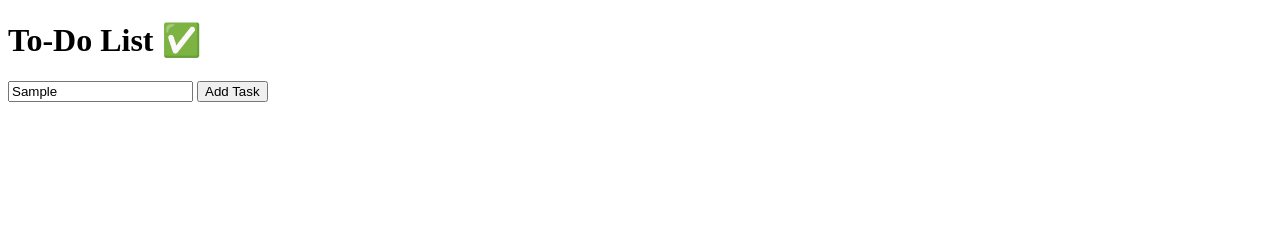
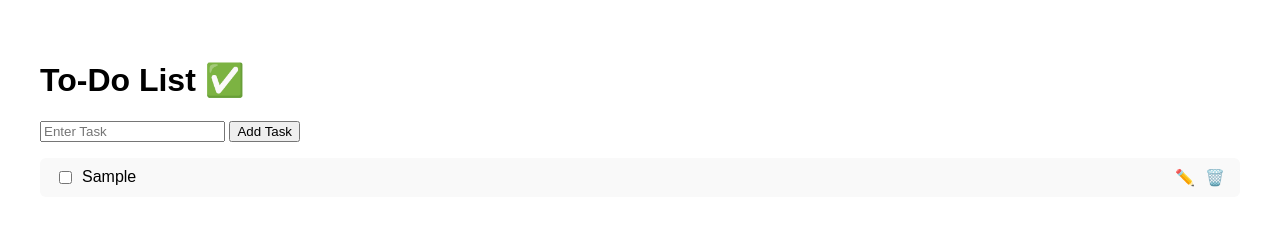
Before and after one commit to dnbg23/KWEB-FE-HW-TODO, a plain HTML site: page todo-hw/index.html in a window 1280 px wide. Both pictures are taken after typing "Sample" into the empty fields and a click on the button "Add Task". Drawn offline with Linux system fonts and the light colour scheme.

Commit message:
edit and delete

```diff
--- a/todo-hw/index.html
+++ b/todo-hw/index.html
@@ -4,7 +4,7 @@
     <meta charset="UTF-8" />
     <title>To-do App</title>
   </head>
-  <body>
+  <body style="font-family: sans-serif; padding: 2rem">
     <h1>To-Do List ✅</h1>
     <input type="text" id="todo-input" placeholder="Enter Task" />
     <button id="add-btn">Add Task</button>
--- a/todo-hw/main.js
+++ b/todo-hw/main.js
@@ -1,7 +1,8 @@
 const input = document.getElementById('todo-input');
 const list = document.getElementById('todo-list');
+const addBtn = document.getElementById('add-btn');
 
-//add on enter
+// Add with Enter
 input.addEventListener('keydown', function (e) {
   if (e.key === 'Enter' && input.value.trim()) {
     addTodo(input.value.trim());
@@ -9,54 +10,75 @@ input.addEventListener('keydown', function (e) {
   }
 });
 
-//add on button click
-addBtn.addEventListener('click', function(){
-    if (input.value.trim()) {
-        addTodo(input.value.trim());
-        input.value = '';
-    }
+// add with Button
+addBtn.addEventListener('click', function () {
+  if (input.value.trim()) {
+    addTodo(input.value.trim());
+    input.value = '';
+  }
 });
 
 function addTodo(text) {
   const li = document.createElement('li');
-  const checkbox = document.createElement('span');
+  li.style.display = 'flex';
+  li.style.alignItems = 'center';
+  li.style.justifyContent = 'space-between';
+  li.style.background = '#f9f9f9';
+  li.style.borderRadius = '6px';
+  li.style.padding = '10px 15px';
+  li.style.marginBottom = '10px';
+
+  // Left side: checkbox + text
+  const leftSide = document.createElement('div');
+  leftSide.style.display = 'flex';
+  leftSide.style.alignItems = 'center';
+  leftSide.style.flex = '1';
+
+  const checkbox = document.createElement('input');
+  checkbox.type = 'checkbox';
+  checkbox.style.marginRight = '10px';
+  checkbox.title = 'Complete Task';
+
   const taskText = document.createElement('span');
-
-  checkbox.textContent = '⬜'; // unchecked emoji
-  checkbox.style.cursor = 'pointer';
-  checkbox.style.marginRight = '8px';
-  checkbox.title = 'Complete Task'
-
   taskText.textContent = text;
 
-  // delete button
-  deleteBtn.textContent = '❌';
-  deleteBtn.style.cursor = 'pointer';
-  deleteBtn.totle = 'Delete Task';
-  deleteBtn.onclick = () => {
+  checkbox.addEventListener('change', () => {
+    taskText.style.textDecoration = checkbox.checked ? 'line-through' : 'none';
+    checkbox.title = checkbox.checked ? '완료 해제하려면 클릭' : '완료로 표시하려면 클릭';
+
+    // move based on status
+    list.removeChild(li);
+    if (!checkbox.checked) {
+      list.insertBefore(li, list.firstChild);
+    } else {
+      list.appendChild(li);
+    }
+  });
+
+  leftSide.appendChild(checkbox);
+  leftSide.appendChild(taskText);
+
+  // right side - edit and delete
+  const icons = document.createElement('div');
+
+  const edit = document.createElement('span');
+  edit.textContent = '✏️';
+  edit.title = 'Edit Task';
+  edit.style.cursor = 'pointer';
+  edit.style.marginRight = '10px';
+
+  const del = document.createElement('span');
+  del.textContent = '🗑️';
+  del.title = 'Delete Task';
+  del.style.cursor = 'pointer';
+  del.onclick = () => {
     list.removeChild(li);
   };
 
-  // toggle complete/incomplete
-  checkbox.onclick = () => {
-    const completed = checkbox.textContent === '☑️';
-    checkbox.textContent = completed ? '⬜' : '☑️';
-    taskText.style.textDecoration = completed ? 'none' : 'line-through';
-    checkbox.title = completed ? 'Complete Task' : 'Uncheck Task'
+  icons.appendChild(edit);
+  icons.appendChild(del);
 
-    //move task to bottom or top
-    list.removeChild(li);
-    if (completed)
-    {
-        list.insertBefore(li, list.firstChild); //move up
-    }
-    else{
-        list.appendChild(li); //move down
-    }
-  };
-
-  li.appendChild(checkbox);
-  li.appendChild(taskText);
-  li.appendChild(deleteBtn);
+  li.appendChild(leftSide);
+  li.appendChild(icons);
   list.appendChild(li);
 }
```
